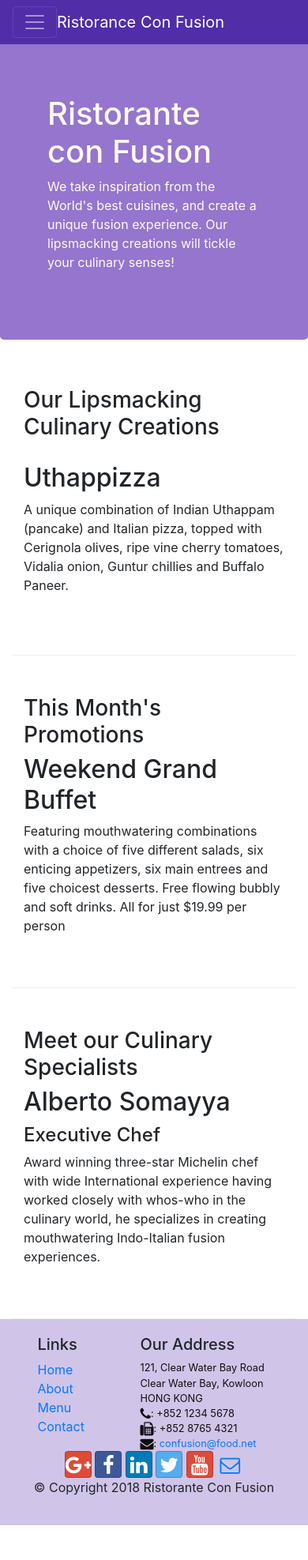
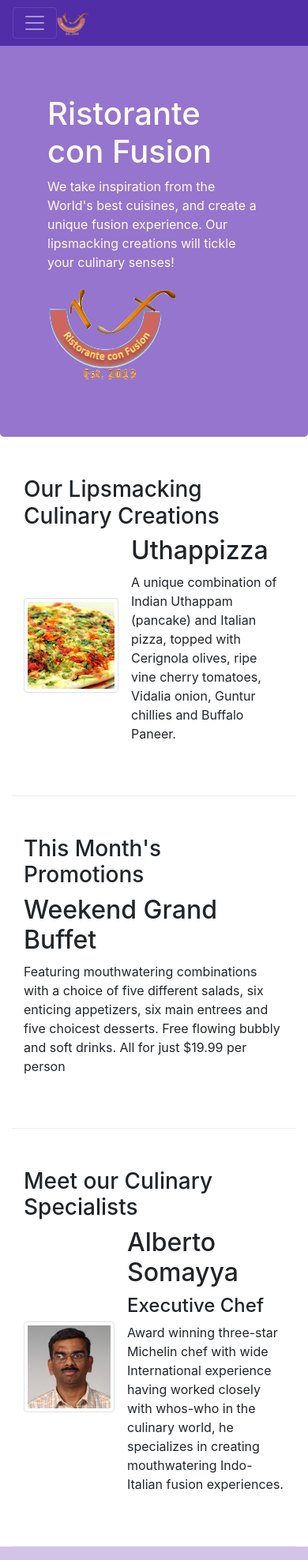
Before and after one commit to tashijain/restaurant-app-bootstrap, a website: page index.html in a window 390 px wide. Shown: the top 1975 px of the page at 79% size. Before the commit the page ends 1931 px from the top, so only its background shows below. Drawn offline with nearby package versions, Linux system fonts and the light colour scheme.

Commit message:
images and media

```diff
--- a/index.html
+++ b/index.html
@@ -21,7 +21,7 @@
         <button class="navbar-toggler" type="button" data-toggle="collapse" data-target="#Navbar">
           <span class="navbar-toggler-icon"></span>
         </button>
-        <a class="navbar-brand mr-auto" href="#">Ristorance Con Fusion</a>
+        <a class="navbar-brand mr-auto" href="#"><img src="img/logo.png" height="30" width="41" /></a>
         <div class="collapse navbar-collapse" id="Navbar">
           <ul class="navbar-nav mr-auto">
             <li class="nav-item active"><a class="nav-link" href="#"><span class="fa fa-home fa-lg"></span> Home</a></li>
@@ -38,8 +38,9 @@
                 <div class="col-12 col-sm-6">
                     <h1>Ristorante con Fusion</h1>
                     <p>We take inspiration from the World's best cuisines, and create a unique fusion experience. Our lipsmacking creations will tickle your culinary senses!</p>
-                </div class="col-12 col-sm">
-                <div>
+                </div>
+                <div class="col-12 col-sm align-self-center">
+                  <img src="img/logo.png" class="img-fluid" />
                 </div>
             </div>
         </div>
@@ -51,8 +52,14 @@
                 <h3>Our Lipsmacking Culinary Creations</h3>
             </div>
             <div class="col col-sm order-sm-first col-md">
-                <h2>Uthappizza</h2>
-                <p>A unique combination of Indian Uthappam (pancake) and Italian pizza, topped with Cerignola olives, ripe vine cherry tomatoes, Vidalia onion, Guntur chillies and Buffalo Paneer.</p>
+              <div class="media">
+                <img class="d-flex mr-3 img-thumbnail align-self-center"
+                src="img/uthappizza.png" alt="uthappizza">
+                <div class="media-body">
+                  <h2 class="mt-0">Uthappizza</h2>
+                  <p>A unique combination of Indian Uthappam (pancake) and Italian pizza, topped with Cerignola olives, ripe vine cherry tomatoes, Vidalia onion, Guntur chillies and Buffalo Paneer.</p>
+                </div>
+              </div>
             </div>
         </div>
 
@@ -68,13 +75,19 @@
         </div>
 
         <div class="row row-content align-items-center">
-            <div class="col-12 col-sm-4 col-md-3">
+            <div class="col-12 col-sm-4 order-sm-last col-md-3">
                 <h3>Meet our Culinary Specialists</h3>
             </div>
-            <div class="col col-sm col-md">
-                <h2>Alberto Somayya</h2>
-                <h4>Executive Chef</h4>
-                <p>Award winning three-star Michelin chef with wide International experience having worked closely with whos-who in the culinary world, he specializes in creating mouthwatering Indo-Italian fusion experiences. </p>
+            <div class="col col-sm order-sm-first col-md">
+              <div class="media">
+                <img class="d-flex mr-3 align-self-center img-thumbnail"
+                src="img/alberto.png" alt="alberto">
+                <div class="media-body">
+                  <h2 class="mt-0">Alberto Somayya</h2>
+                  <h4>Executive Chef</h4>
+                  <p>Award winning three-star Michelin chef with wide International experience having worked closely with whos-who in the culinary world, he specializes in creating mouthwatering Indo-Italian fusion experiences. </p>
+                </div>
+              </div>
             </div>
         </div>
     </div>
```
Also changed, not shown: aboutus.html (+3 -2 lines), contactus.html (+1 -1 lines), img/alberto.png (added), img/buffet.png (added), img/logo.png (added), img/uthappizza.png (added), 1 other file.
